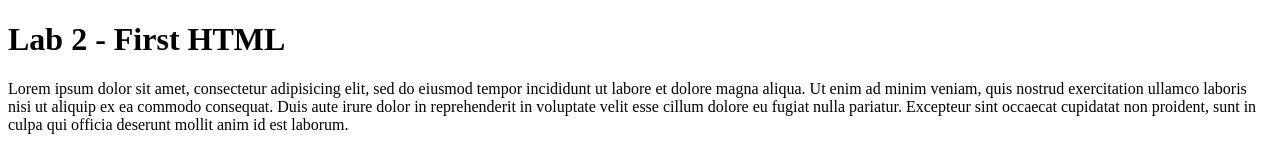
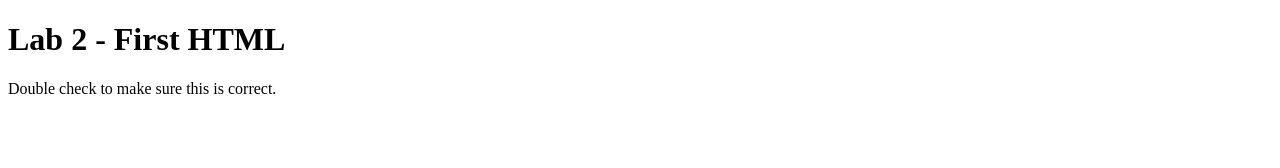
Before and after one commit to TheMerms/art101, a plain HTML site: page lab2/index.html in a window 1280 px wide. Drawn offline with Linux system fonts and the light colour scheme.

Commit message:
Update index.html

```diff
--- a/lab2/index.html
+++ b/lab2/index.html
@@ -7,7 +7,7 @@
 </head>
 <body>
 	<h1>Lab 2 - First HTML</h1>
-	<p> Lorem ipsum dolor sit amet, consectetur adipisicing elit, sed do eiusmod tempor incididunt ut labore et dolore magna aliqua. Ut enim ad minim veniam, quis nostrud exercitation ullamco laboris nisi ut aliquip ex ea commodo consequat. Duis aute irure dolor in reprehenderit in voluptate velit esse cillum dolore eu fugiat nulla pariatur. Excepteur sint occaecat cupidatat non proident, sunt in culpa qui officia deserunt mollit anim id est laborum. </p>
+	<p> Double check to make sure this is correct. </p>
 
 </body>
 </html>
```
